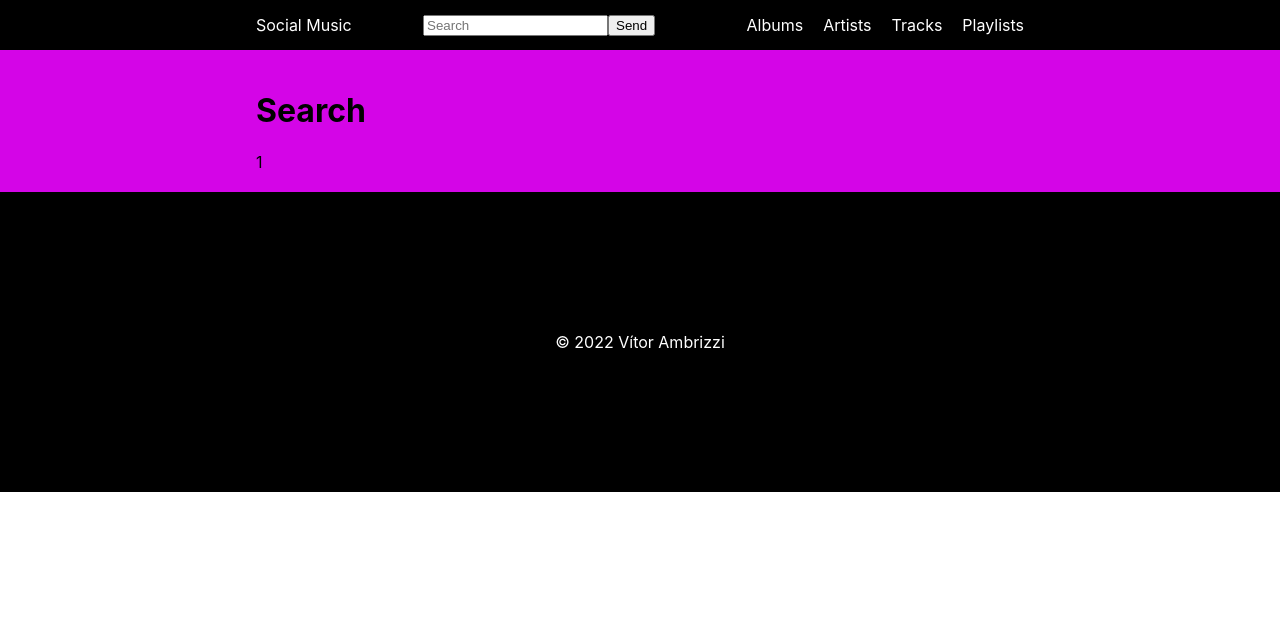
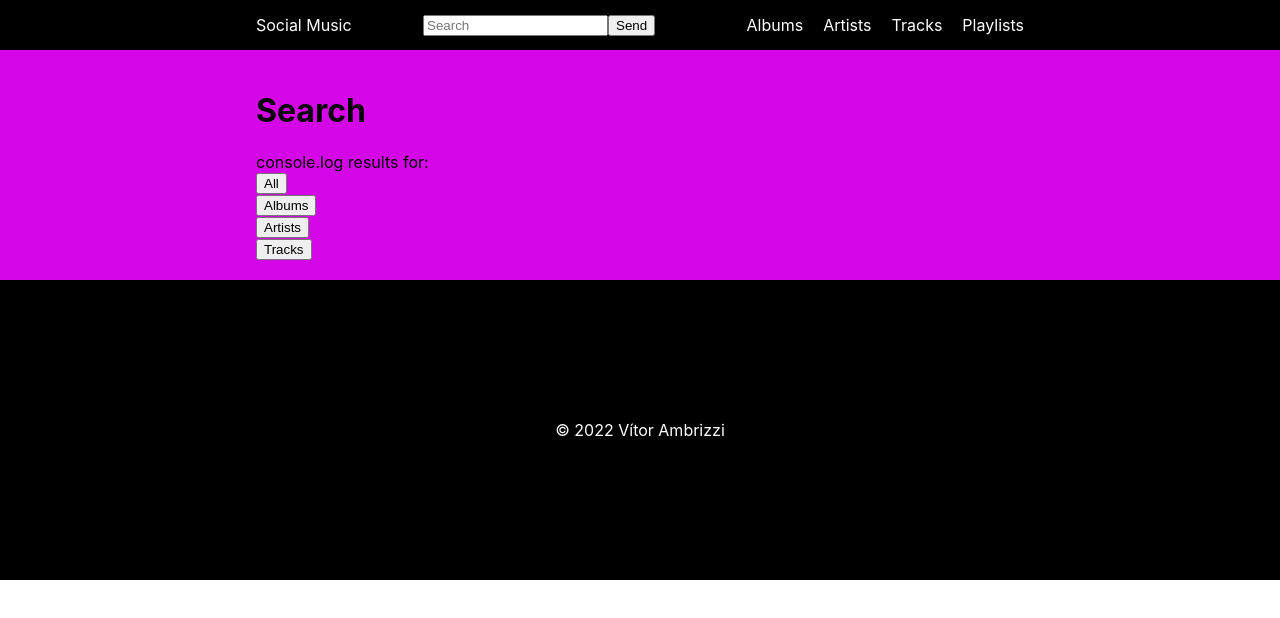
Before and after one commit to vitorambrizzi/social_music_frontend, a React (Create React App) app: page /search/1 in a window 1280 px wide. Shown: the top 618 px of the page. Built offline with nearby package versions, Linux system fonts and the light colour scheme; no server answers.

Commit message:
Fixed filtered search

```diff
--- a/src/helpers/spotify.js
+++ b/src/helpers/spotify.js
@@ -19,9 +19,9 @@ const getToken = async () => {
   return result.access_token
 }
 
-const search = async (query) => {
+const search = async (query, type) => {
   const authorizationToken = await getToken()
-  const response = await fetch(`${SPOTIFY_API}/search?q=${query}&type=album,artist,playlist,track`, {
+  const response = await fetch(`${SPOTIFY_API}/search?q=${query}&type=${type}`, {
     method: 'GET',
     headers: {
       'Authorization': 'Bearer ' + authorizationToken,
--- a/src/pages/Search.js
+++ b/src/pages/Search.js
@@ -4,28 +4,26 @@ import { search } from '../helpers/spotify'
 
 const Search = () => {
   const { query } = useParams()
-  const [searchResults, setSearchResults] = useState({
-    albums: '',
-    artists: '',
-    playlists: '',
-    tracks: ''
-  })
+  const [ type, setType ] = useState('album,artist,track')
 
   const handleSearch = async () => {
-    const result = await search(query)
-    setSearchResults(result)
-    console.log(searchResults)
+    const result = await search(query, type)
+    console.log(result)
   }
 
   useEffect(() => {
     handleSearch()
   // eslint-disable-next-line
-  }, [])
+  }, [type])
 
   return (
     <>
       <h1>Search</h1>
-      {query}
+      console.log results for:<br/>
+      <button onClick={() => setType('album,artist,track')}>All</button><br/>
+      <button onClick={() => setType('album')}>Albums</button><br/>
+      <button onClick={() => setType('artist')}>Artists</button><br/>
+      <button onClick={() => setType('track')}>Tracks</button><br/>
     </>
   )
 }
```
